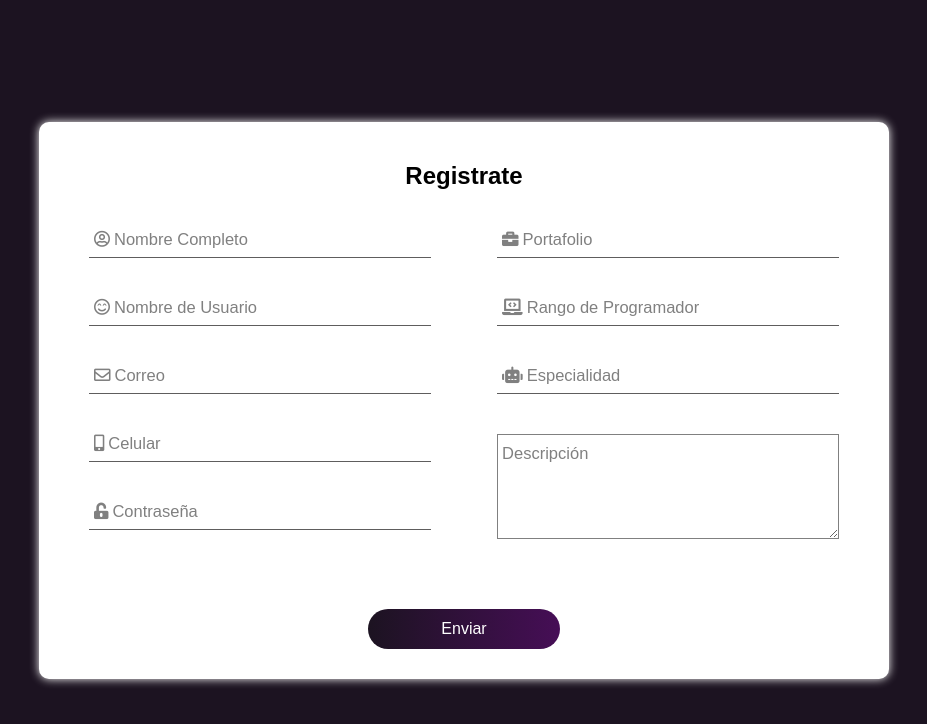
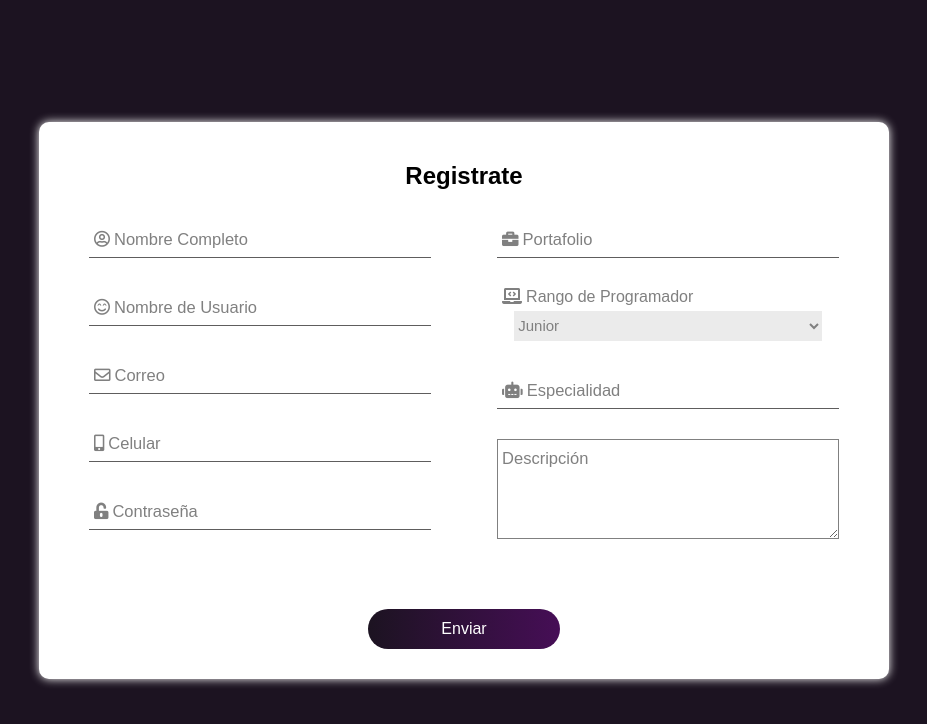
Before and after one commit to Ferla04/SelfMing, an Angular app in the folder Proyecto Angular/: page /registro2 in a window 1280 px wide. Shown: the top 724 px of the page, without its empty margins (176-1103 px from the left). Built offline with nearby package versions, Linux system fonts and the light colour scheme; a web font is replaced by a local one.

Commit message:
cambio en el registro2 en el rango

```diff
--- a/Proyecto Angular/src/app/container/login/login.component.ts
+++ b/Proyecto Angular/src/app/container/login/login.component.ts
@@ -49,10 +49,11 @@ export class LoginComponent implements OnInit {
         password: this.form.value.password
       }).subscribe(
         (response: any) => {
-          console.log(response);
-          // localStorage.setItem('email', response.email)
-          // sessionStorage.setItem('pass', response.password)
-          //console.log(localStorage.getItem('email'));
+          //se guarda el valor de la propiedad token en el almacenamiento local persistente
+          localStorage.setItem('token', response.token)
+          //recuperamos el valor de  token  guardada anteriormete y la imprimimos
+          console.log(localStorage.getItem('token'));
+          //dirigimos al usuario a la ruta /Inicio
           this.route.navigate( ['/inicio']);
 
       },
--- a/Proyecto Angular/src/app/container/registro2/registro2.component.css
+++ b/Proyecto Angular/src/app/container/registro2/registro2.component.css
@@ -52,17 +52,13 @@ form .grupo{
     color: #5e5d5d;
 }
 
-form .grupo2{
-    margin-top: 40px ;
-}
-
 .inputDifferent{
     font-family: Arial, Helvetica, sans-serif;
     border: 1px solid #808080;
     min-width: 100%;
     max-width: 100%;
-    min-height: 105px;
-    max-height: 105px;
+    min-height: 100px;
+    max-height: 100px;
     font-size: 15px;
 }
 
@@ -81,12 +77,11 @@ label{
     pointer-events: none;
 }
 
-label i{
+label i, span i{
     margin-right:4px;
 }
 
-
-input:focus ~ label, .transInput {
+.transInput{
     top: -14px;
     font-size: 14px;
     color: #460e56;
@@ -138,3 +133,32 @@ button:hover{
     top: 15px;
     cursor: pointer;
 }
+
+/*---------------------------------------------------------------------------------------*/
+.select{
+    color: #808080;
+    display: flex;
+    flex-direction: column;
+}
+
+.select span{
+    font-family: Arial, Helvetica, sans-serif;
+    margin-left: 15px;
+    display: block;
+}
+
+.select select{
+    border: none;
+    background-color: #80808028;
+    color: #808080;
+    margin-top: 5px;
+    font-size: 15px;
+    height: 30px;
+    width: 85%;
+    align-self: center;
+}
+
+.select select:focus{
+    color: #460e56;
+    outline: none;
+}
--- a/Proyecto Angular/src/app/container/registro2/registro2.component.html
+++ b/Proyecto Angular/src/app/container/registro2/registro2.component.html
@@ -37,17 +37,20 @@
                         <input class="inputs" type="text" formControlName="portafolio">
                         <span class="barra"></span>
                     </div>
-                    <div class="grupo">
-                        <label class="label" for=""><i class="fas fa-laptop-code"></i>Rango de Programador</label>
-                        <input class="inputs" type="text" formControlName="rango">
-                        <span class="barra"></span>
+                    <div class="select">
+                        <span><i class="fas fa-laptop-code"></i>Rango de Programador</span>
+                        <select name="rango">
+                            <option value="junior">Junior</option>
+                            <option value="semiSenior">Semi-Senior</option>
+                            <option value="senior">Senior</option>
+                        </select>
                     </div>
                     <div class="grupo">
                         <label class="label" for=""><i class="fas fa-robot"></i>Especialidad</label>
                         <input class="inputs" type="text" formControlName="especialidad">
                         <span class="barra"></span>
                     </div>
-                    <div class="grupo grupo2">
+                    <div class="grupo descrip">
                         <label class="label" for="">Descripción</label>
                         <!-- <input class="inputs inputDifferent" type="text" name="" id="name9" required> -->
                         <textarea class="inputs inputDifferent" formControlName="descripcion" cols="30" rows="15"></textarea>
```
